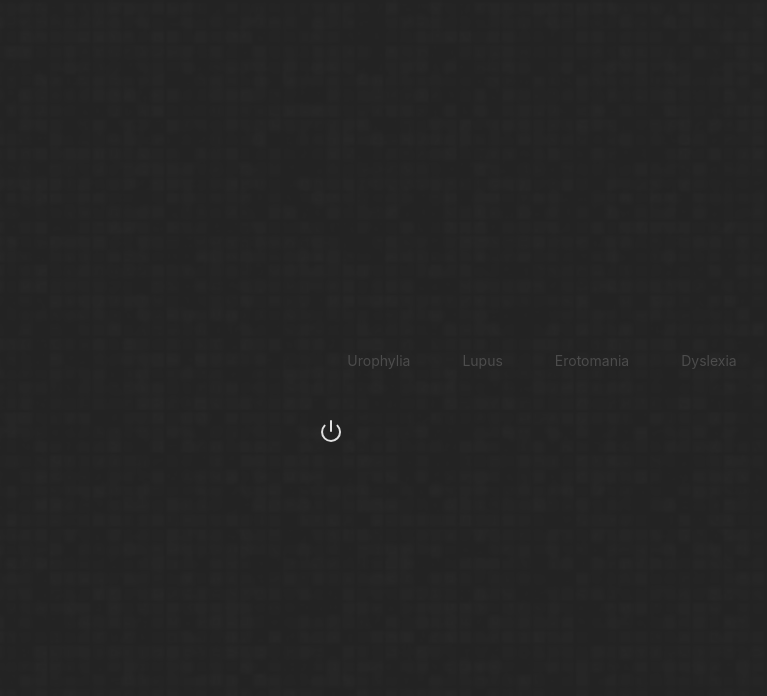
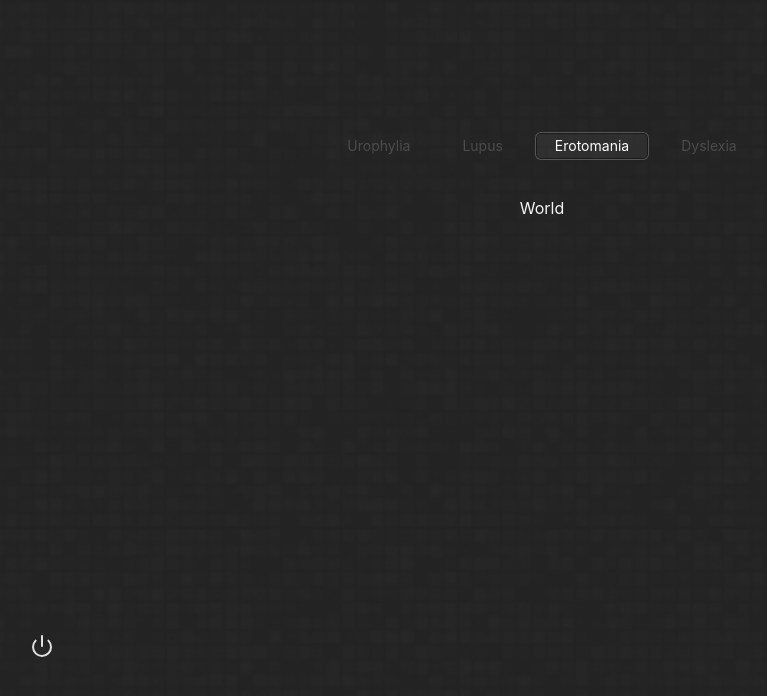
Before and after one commit to razmi0/test-framer, a React app: page / in a window 1280 px wide. Shown: the top 696 px of the page, without its empty margins (98-865 px from the left). Built offline with nearby package versions, Linux system fonts and the light colour scheme; the HTML template or start-up script is replaced by a standard one.

Commit message:
⏰ checkpoint : Wed May 29 12:46:43 CEST 2024

```diff
--- a/src/App.tsx
+++ b/src/App.tsx
@@ -1,59 +1,58 @@
 import { Power } from "lucide-react";
 import { HTMLAttributes, MouseEvent, ReactNode, useState } from "react";
-import Section from "./components/Section";
+import Panel from "./components/Panel";
+import Pill from "./components/Pill";
 import Background from "./components/ui/Background";
+import Section from "./components/ui/Section";
 import Tabs, { TabContent, TabNav, TabSlider, TabTrigger } from "./components/ui/Tabs/Tabs";
-import { cn } from "./lib/utils";
+import { cn, format } from "./lib/utils";
+import type { ActiveType } from "./types/types";
 
 const values = ["urophylia", "lupus", "erotomania", "dyslexia"];
-const format = (value: string) => value.charAt(0).toUpperCase() + value.slice(1);
-type ActiveType = { value: string; showColor: boolean };
+
 const App = () => {
   const [active, setActive] = useState<ActiveType>({ value: values[0], showColor: false });
 
-  const toggleShow = () => setActive((p) => ({ ...p, showColor: !p.showColor }));
+  const toggleShowColor = () => setActive((p) => ({ ...p, showColor: !p.showColor }));
   const assignValue = (value: string) => setActive((p) => ({ ...p, value }));
 
   return (
-    <Section className="relative grid place-content-center gap-8">
-      <Tabs>
+    <Section className="relative flex flex-col items-center justify-start p-32 gap-8">
+      <Tabs defaultSelected={values[2]}>
         <TabNav className="flex">
           {values.map((value, i) => (
             <TabTrigger key={i} value={value} onClick={() => assignValue(value)}>
               {format(value)}
             </TabTrigger>
           ))}
-          <TabSlider
-            className={cn("ring-1 transition-all ring-inset ring-neutral-900/80 border border-neutral-100/20")}
-          />
+          <TabSlider className={cn("ring-1 ring-inset ring-neutral-900/80 border border-neutral-100/20")} />
         </TabNav>
-        {values.map((value, i) => (
-          <TabContent key={i} value={value} className="z-10">
-            <Panel active={active} />
-          </TabContent>
-        ))}
+        <TabContent value={values[0]} className="z-10 grow">
+          <Pill>
+            <p className="text-neutral-100">Hello</p>
+          </Pill>
+        </TabContent>
+        <TabContent value={values[1]} className="z-10 grow">
+          <Panel active={active}>
+            <p className="text-neutral-100">World</p>
+          </Panel>
+        </TabContent>
+        <TabContent value={values[2]} className="z-10 grow">
+          <Pill>
+            <p className="text-neutral-100">World</p>
+          </Pill>
+        </TabContent>
+        <TabContent value={values[3]} className="z-10 grow">
+          <Panel active={active}>
+            <p className="text-neutral-100">Hello</p>
+          </Panel>
+        </TabContent>
       </Tabs>
-      <div className="py-2">
-        <ModeToggle active={active} onClick={toggleShow} />
+      <div className="py-2 w-full">
+        <ModeToggle active={active} onClick={toggleShowColor} />
       </div>
       <Background type="mosaic" />
     </Section>
-  );
-};
-
-type PanelProps = { active: ActiveType };
-const Panel = ({ active }: PanelProps) => {
-  const { value, showColor } = active;
-  const borderColor = showColor ? `` : "border-neutral-100/20";
-  return (
-    <div
-      style={{ borderColor: showColor ? `var(--color-${value})` : "" }}
-      className={cn(
-        `flex items-center justify-center h-[50vh] w-[50vw] py-3 px-5 border bg-stone-900 rounded-md z-10 shadow-sm shadow-black/80`,
-        borderColor
-      )}>
-      <p className="text-center text-neutral-100 font-bold">{format(value)}</p>
-    </div>
   );
 };
 
--- /dev/null
+++ b/src/components/Panel.tsx
@@ -0,0 +1,20 @@
+import { cn } from "@/lib/utils";
+import type { ActiveType } from "@/types/types";
+
+type PanelProps = { active: ActiveType; children: React.ReactNode };
+const Panel = ({ active, children }: PanelProps) => {
+  const { value, showColor } = active;
+  const borderColor = showColor ? `` : "border-neutral-100/20";
+  return (
+    <div
+      style={{ borderColor: showColor ? `var(--color-${value})` : "" }}
+      className={cn(
+        `flex items-center justify-center h-[50vh] w-[50vw] py-3 px-5 border bg-stone-900 rounded-md z-10 shadow-sm shadow-black/80`,
+        borderColor
+      )}>
+      <div className="text-center text-neutral-100 font-bold">{children}</div>
+    </div>
+  );
+};
+
+export default Panel;
--- /dev/null
+++ b/src/components/Pill.tsx
@@ -0,0 +1,8 @@
+import { motion } from "framer-motion";
+import type { ReactNode } from "react";
+
+const Pill = ({ children }: { children: ReactNode }) => {
+  return <motion.div>{children}</motion.div>;
+};
+
+export default Pill;
--- a/src/components/ui/Tabs/Tabs.tsx
+++ b/src/components/ui/Tabs/Tabs.tsx
@@ -1,14 +1,48 @@
 import { cn } from "@/lib/utils";
-import { cubicBezier, motion, circIn, type MotionProps } from "framer-motion";
+import { cubicBezier, motion, type MotionProps } from "framer-motion";
 import type { HTMLAttributes, ReactNode } from "react";
-import { Children, useEffect, useRef, useState } from "react";
+import { Children, useEffect, useLayoutEffect, useMemo, useRef, useState } from "react";
 import type { RevealType } from "./utils";
 import Utils from "./utils";
+
+type PositionType = {
+  left: number;
+  top: number;
+  width: number;
+  height: number;
+};
+type PositionsType = {
+  past: PositionType;
+  current: PositionType;
+};
+
+const defaultInitial = {
+  past: { left: 0, top: 0, width: 0, height: 0 },
+  current: { left: 0, top: 0, width: 0, height: 0 },
+};
+
+const usePositions = (initial: PositionsType = defaultInitial) => {
+  const [positions, setPositions] = useState<PositionsType>(initial);
+
+  const update = (elementRef: React.RefObject<HTMLButtonElement> | null) => {
+    const element = elementRef?.current;
+    if (!element) return;
+    const newValues = {
+      left: element.offsetLeft,
+      width: element.offsetWidth,
+      height: element.offsetHeight,
+      top: element.offsetTop,
+    };
+    setPositions((prev) => ({ past: prev.current, current: newValues }));
+  };
+
+  return { position: positions, update };
+};
 
 type TabType = ("TabNav" | "TabContent" | "TabTrigger" | "TabSlider" | "Tabs") & string;
 const Tabs = ({ children, defaultSelected = "" }: { children: ReactNode; defaultSelected?: string }) => {
   const [reveals, setReveals] = useState<RevealType>({ reveals: [], index: 0, pastIndex: 0 });
-  // const tabsRef = useRef<HTMLDivElement>(null);
+  const { position, update } = usePositions();
 
   const toggleReveal = (i: number) => {
     setReveals((prev) => {
@@ -18,12 +52,13 @@ const Tabs = ({ children, defaultSelected = "" }: { children: ReactNode; default
     });
   };
 
-  useEffect(() => {
+  useLayoutEffect(() => {
     const defaultSelectedIndex = Utils.lookupValues.has(defaultSelected) ? Utils.lookupValues.get(defaultSelected) : 0;
-    toggleReveal(defaultSelectedIndex || 0);
+    const initialReveals = Utils.buildReveals({ size: Utils.lookupValues.size, trueAt: defaultSelectedIndex });
+    setReveals((prev) => ({ ...prev, reveals: initialReveals }));
   }, []);
 
-  const AugmentedChildren = () => {
+  const AugmentedChildren = useMemo(() => {
     return Children.map(children, (child) => {
       if (!Utils.validAndHasProps(child)) return child;
       const childType = Utils.getComponentDisplayName(child) as TabType;
@@ -48,6 +83,7 @@ const Tabs = ({ children, defaultSelected = "" }: { children: ReactNode; default
                   <TabTrigger
                     {...trigger.props}
                     getSelected={getSelected}
+                    updatePos={update}
                     onClick={() => {
                       toggleReveal(i);
                       userOnclick && userOnclick();
@@ -57,7 +93,7 @@ const Tabs = ({ children, defaultSelected = "" }: { children: ReactNode; default
                 );
               }
               case "TabSlider": {
-                return <TabSlider {...trigger.props} reveals={reveals} />;
+                return <TabSlider {...trigger.props} positions={position} reveals={reveals} />;
               }
             }
           });
@@ -78,10 +114,9 @@ const Tabs = ({ children, defaultSelected = "" }: { children: ReactNode; default
           return child;
       }
     });
-  };
+  }, [reveals, children]);
 
-  // div ref={tabsRef} className={cn("flex items-center justify-center", className)}
-  return <>{AugmentedChildren()}</>;
+  return <>{AugmentedChildren}</>;
 };
 
 Tabs.displayName = "Tabs";
@@ -93,15 +128,19 @@ interface TabTriggerProps extends HTMLAttributes<HTMLButtonElement> {
   selected?: boolean;
   className?: string;
   getSelected?: (value: string) => boolean;
+  updatePos?: (elementRef: React.RefObject<HTMLButtonElement> | null) => void;
 }
 
-const TabTrigger = ({ children, value, onClick, className, getSelected, ...props }: TabTriggerProps) => {
+const TabTrigger = ({ children, value, onClick, className, getSelected, updatePos, ...props }: TabTriggerProps) => {
   const selected = getSelected?.(value) || false;
   const ref = useRef<HTMLButtonElement>(null);
 
+  useEffect(() => {
+    if (selected) updatePos?.(ref);
+  }, [selected]);
+
   const handleOnCLick = () => {
-    Utils.positions.update(ref);
-    // Utils.clickedFirst = true;
+    updatePos?.(ref);
     onClick && onClick();
   };
 
@@ -171,28 +210,33 @@ TabNav.displayName = "TabNav";
 interface TabSliderProps extends MotionProps {
   className?: string;
   reveals?: RevealType;
+  positions?: PositionsType;
 }
-const TabSlider = ({ className, reveals, ...props }: TabSliderProps) => {
-  if (Utils.positions.current.width === 0) return <></>;
+const TabSlider = ({ className, reveals, positions, ...props }: TabSliderProps) => {
+  const initial = {
+    left: positions?.past.left || 0,
+    top: positions?.past.top || 0,
+    width: positions?.past.width || 0,
+    height: positions?.past.height || 0,
+  };
+
+  const animate = {
+    left: positions?.current.left || 0,
+    top: positions?.current.top || 0,
+    width: positions?.current.width || 0,
+    height: positions?.current.height || 0,
+  };
+
+  const transition = {
+    duration: 0.15,
+    ease: cubicBezier(0.69, 0.28, 0.75, 1.22),
+  };
 
   return (
     <motion.div
-      initial={{
-        left: Utils.positions.past.left,
-        top: Utils.positions.past.top,
-        width: Utils.positions.past.width,
-        height: Utils.positions.past.height,
-      }}
-      animate={{
-        left: Utils.positions.current.left,
-        top: Utils.positions.current.top,
-        width: Utils.positions.current.width,
-        height: Utils.positions.current.height,
-      }}
-      transition={{
-        duration: 0.1,
-        ease: circIn,
-      }}
+      initial={initial}
+      animate={animate}
+      transition={transition}
       data-index={reveals?.index}
       className={cn("absolute h-7 bg-selected rounded-md pointer-events-none", className)}
       {...props}></motion.div>
--- a/src/components/ui/Tabs/utils.ts
+++ b/src/components/ui/Tabs/utils.ts
@@ -46,6 +46,9 @@ type PositionsType = {
 const positions: PositionsType = {
   past: { left: 0, top: 0, width: 0, height: 0 },
   current: { left: 0, top: 0, width: 0, height: 0 },
+  /**
+   * @description Update the current and past positions of the element
+   */
   update: function (elementRef: RefObject<HTMLButtonElement> | null) {
     const element = elementRef?.current;
     if (!element) return;
--- a/src/tailwind/output.css
+++ b/src/tailwind/output.css
@@ -657,8 +657,16 @@ video {
   width: fit-content;
 }
 
+.w-full{
+  width: 100%;
+}
+
 .min-w-full{
   min-width: 100%;
+}
+
+.grow{
+  flex-grow: 1;
 }
 
 .flex-col{
@@ -673,8 +681,16 @@ video {
   place-content: center;
 }
 
+.items-start{
+  align-items: flex-start;
+}
+
 .items-center{
   align-items: center;
+}
+
+.justify-start{
+  justify-content: flex-start;
 }
 
 .justify-center{
@@ -730,6 +746,10 @@ video {
   background-color: rgb(28 25 23 / var(--tw-bg-opacity));
 }
 
+.p-32{
+  padding: 8rem;
+}
+
 .px-2{
   padding-left: 0.5rem;
   padding-right: 0.5rem;
@@ -753,6 +773,11 @@ video {
 .py-2{
   padding-top: 0.5rem;
   padding-bottom: 0.5rem;
+}
+
+.py-32{
+  padding-top: 8rem;
+  padding-bottom: 8rem;
 }
 
 .text-center{
@@ -845,6 +870,10 @@ video {
     opacity: var(--tw-exit-opacity, 1);
     transform: translate3d(var(--tw-exit-translate-x, 0), var(--tw-exit-translate-y, 0), 0) scale3d(var(--tw-exit-scale, 1), var(--tw-exit-scale, 1), var(--tw-exit-scale, 1)) rotate(var(--tw-exit-rotate, 0));
   }
+}
+
+.running{
+  animation-play-state: running;
 }
 
 .\[border-color_\:_var\(--color-\$\{value\}\)\]{
--- /dev/null
+++ b/src/types/types.ts
@@ -0,0 +1 @@
+export type ActiveType = { value: string; showColor: boolean };
```
Also changed, not shown: src/lib/utils.ts (+5 -3 lines), src/components/ui/Section.tsx (renamed from src/components/Section.tsx).
